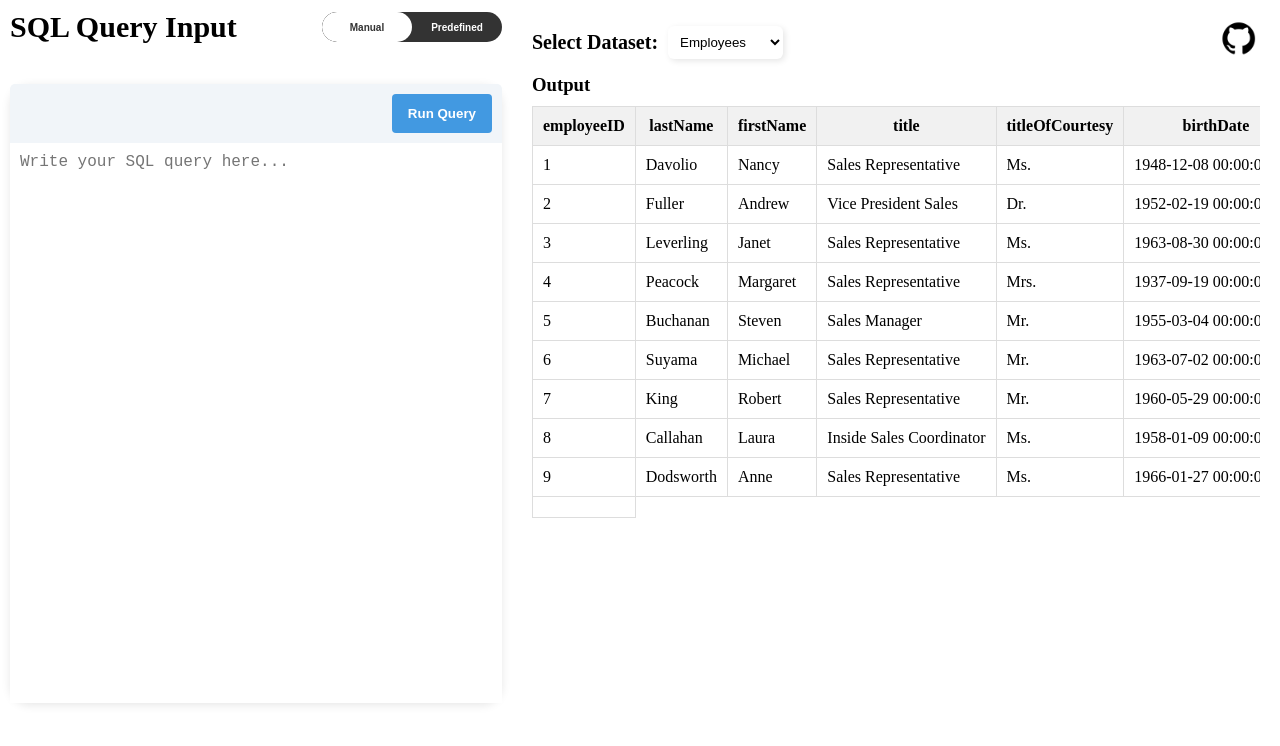
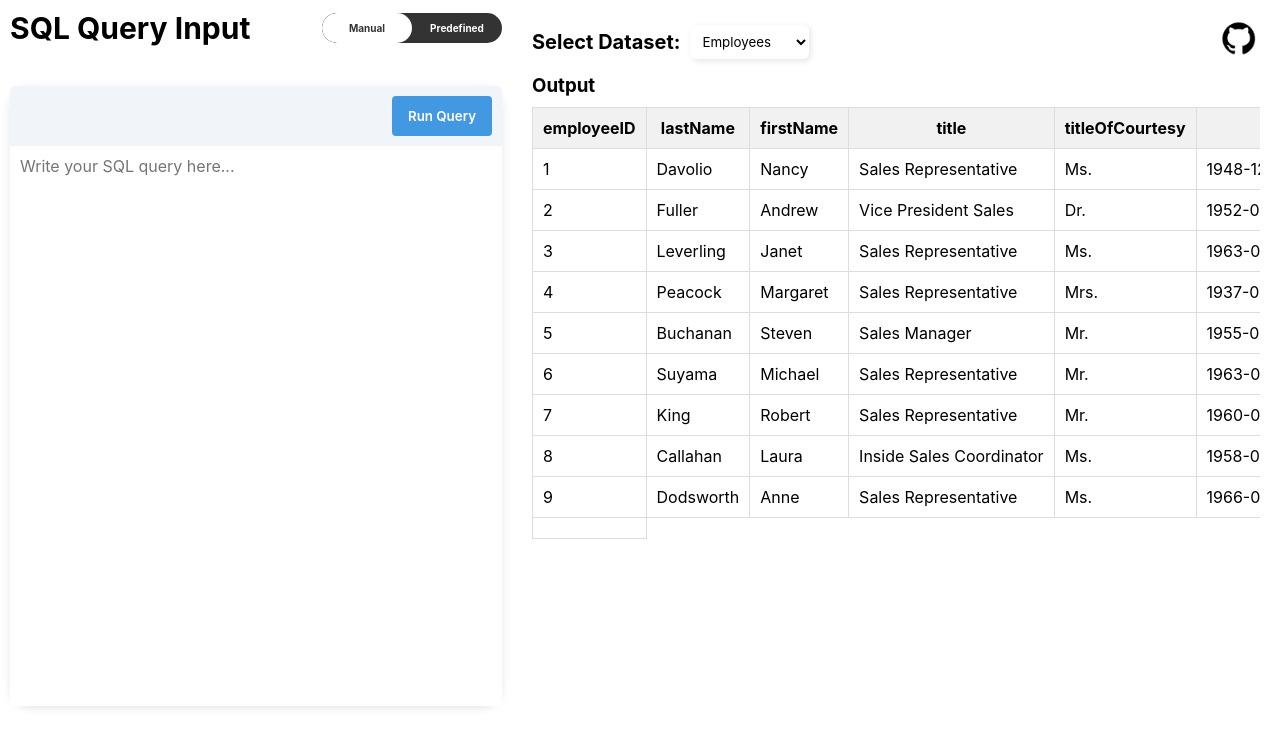
Before and after one commit to Ganeshshinde-2003/sql-editor-website, a Next.js app: page / in a window 1280 px wide. Shown: the top 746 px of the page. Built offline with nearby package versions, Linux system fonts and the light colour scheme.

Commit message:
Fonts changed

```diff
--- a/app/globals.css
+++ b/app/globals.css
@@ -2,4 +2,6 @@
   box-sizing: border-box;
   padding: 0;
   margin: 0;
+  font-family: -apple-system, BlinkMacSystemFont, "Segoe UI", Roboto, Oxygen,
+    Ubuntu, Cantarell, "Open Sans", "Helvetica Neue", sans-serif;
 }
--- a/app/layout.js
+++ b/app/layout.js
@@ -1,25 +1,13 @@
-import { Geist, Geist_Mono } from "next/font/google";
 import "./globals.css";
 
-const geistSans = Geist({
-  variable: "--font-geist-sans",
-  subsets: ["latin"],
-});
-
-const geistMono = Geist_Mono({
-  variable: "--font-geist-mono",
-  subsets: ["latin"],
-});
-
 export const metadata = {
-  title: "Create Next App",
-  description: "Generated by create next app",
+  title: "SQL Editor",
 };
 
 export default function RootLayout({ children }) {
   return (
     <html lang="en">
-      <body className={`${geistSans.variable} ${geistMono.variable}`}>
+      <body>
         {children}
       </body>
     </html>
```
